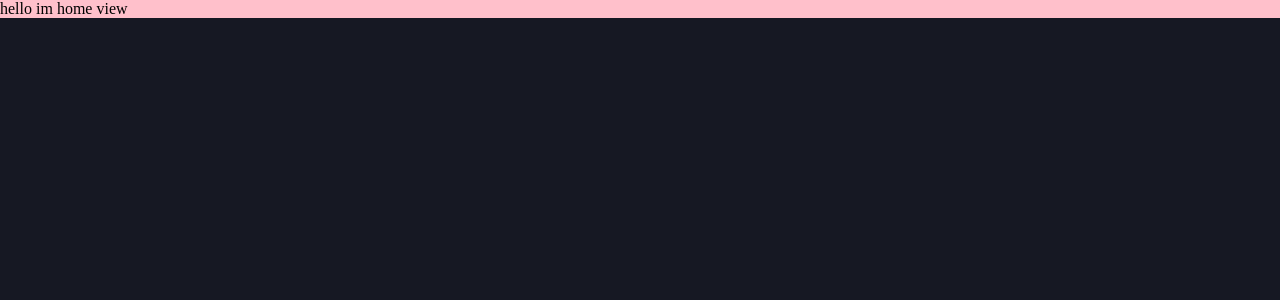
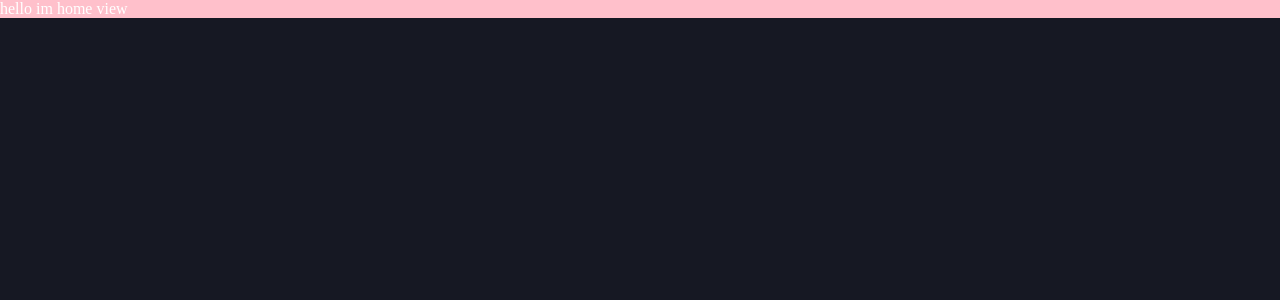
Before and after one commit to abbasnake/scandi, a Vue app in the folder client/: page / in a window 1280 px wide. Shown: the top 300 px of the page. Built offline with nearby package versions, Linux system fonts and the light colour scheme.

Commit message:
added/tested global styles scss

```diff
--- a/client/src/App.vue
+++ b/client/src/App.vue
@@ -17,7 +17,9 @@ export default {
 
 <!-- LOCAL STYLE SETTINGS -->
 <style lang="scss" scoped>
+@import './scss/global-styles';
 @import './scss/variables';
+
 #app {
   background-color: $main-dark;
   height: 100vh;
--- a/client/src/scss/_global-styles.scss
+++ b/client/src/scss/_global-styles.scss
@@ -1,3 +1,5 @@
+/*DEFAULT GLOBAL STYLES*/
+
 * {
   color: #ffffff;
 }
```
